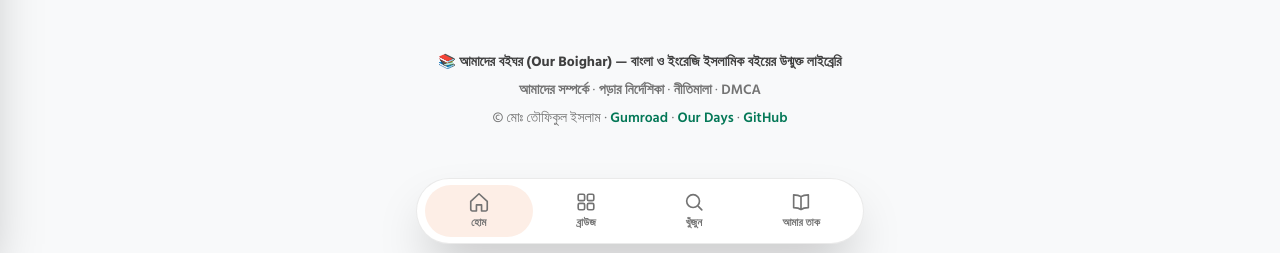
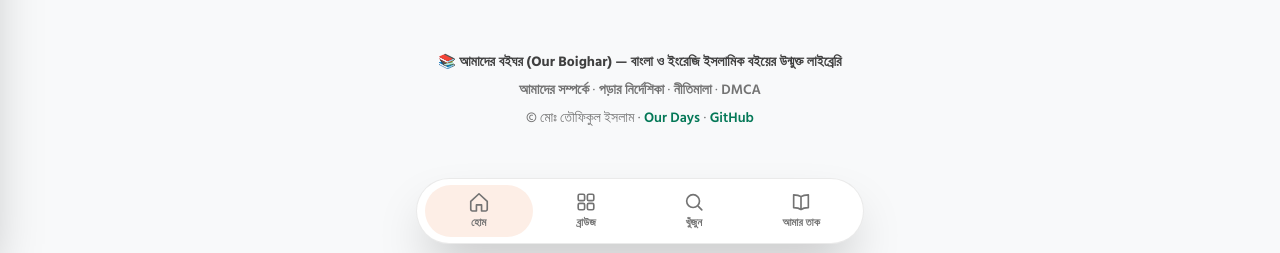
Before and after one commit to MDTowfiqul/our-boighar, a Jekyll site: the page built from index.html, in a window 1280 px wide and 900 px high, scrolled down 2081 px. Shown: the part 644-897 px from the top of the window. Built offline with Jekyll 4.4.1, drawn with Linux system fonts in a browser that asks for light colours; nearby versions of some CDN libraries.

Commit message:
Remove Gumroad store links from layout

```diff
--- a/_layouts/default.html
+++ b/_layouts/default.html
@@ -119,7 +119,6 @@
     </div>
   </div>
   <div class="px-5 py-4 border-t border-neutral-100 dark:border-neutral-800 flex gap-3">
-    <a href="https://towfiqulislam.gumroad.com/l/vvcbp" target="_blank" rel="noopener" class="accent-bg flex-1 text-center text-white font-bold rounded-xl py-3" data-bn="Gumroad স্টোর" data-en="Gumroad Store">Gumroad স্টোর</a>
     <a href="https://github.com/MDTowfiqul/our-boighar" target="_blank" rel="noopener" class="flex-1 text-center font-bold rounded-xl py-3 border-2 border-neutral-800 dark:border-neutral-200">GitHub</a>
   </div>
 </aside>
@@ -129,7 +128,7 @@
 <footer class="max-w-6xl mx-auto px-4 mt-14 pb-4 text-center text-sm text-neutral-500 dark:text-neutral-400">
   <p class="font-bold text-neutral-700 dark:text-neutral-200 mb-2" data-bn="📚 আমাদের বইঘর (Our Boighar) — বাংলা ও ইংরেজি ইসলামিক বইয়ের উন্মুক্ত লাইব্রেরি" data-en="📚 Our Boighar — an open library of Bengali & English Islamic books">📚 আমাদের বইঘর (Our Boighar) — বাংলা ও ইংরেজি ইসলামিক বইয়ের উন্মুক্ত লাইব্রেরি</p>
   <p class="mb-2"><a class="font-semibold hover:underline" href="{{ '/about/' | relative_url }}" data-bn="আমাদের সম্পর্কে" data-en="About Us">আমাদের সম্পর্কে</a> · <a class="font-semibold hover:underline" href="{{ '/guide/' | relative_url }}" data-bn="পড়ার নির্দেশিকা" data-en="Reading Guide">পড়ার নির্দেশিকা</a> · <a class="font-semibold hover:underline" href="{{ '/policies/' | relative_url }}" data-bn="নীতিমালা" data-en="Policies">নীতিমালা</a> · <a class="font-semibold hover:underline" href="{{ '/policies/' | relative_url }}#dmca">DMCA</a></p>
-  <p>© মোঃ তৌফিকুল ইসলাম · <a class="text-emerald-700 dark:text-emerald-400 font-semibold hover:underline" href="https://towfiqulislam.gumroad.com/l/vvcbp">Gumroad</a> · <a class="text-emerald-700 dark:text-emerald-400 font-semibold hover:underline" href="https://mdtowfiqul.github.io/Our-Days/">Our Days</a> · <a class="text-emerald-700 dark:text-emerald-400 font-semibold hover:underline" href="https://github.com/MDTowfiqul">GitHub</a></p>
+  <p>© মোঃ তৌফিকুল ইসলাম · <a class="text-emerald-700 dark:text-emerald-400 font-semibold hover:underline" href="https://mdtowfiqul.github.io/Our-Days/">Our Days</a> · <a class="text-emerald-700 dark:text-emerald-400 font-semibold hover:underline" href="https://github.com/MDTowfiqul">GitHub</a></p>
 </footer>
 
 <!-- FLOATING BOTTOM NAV -->
```
